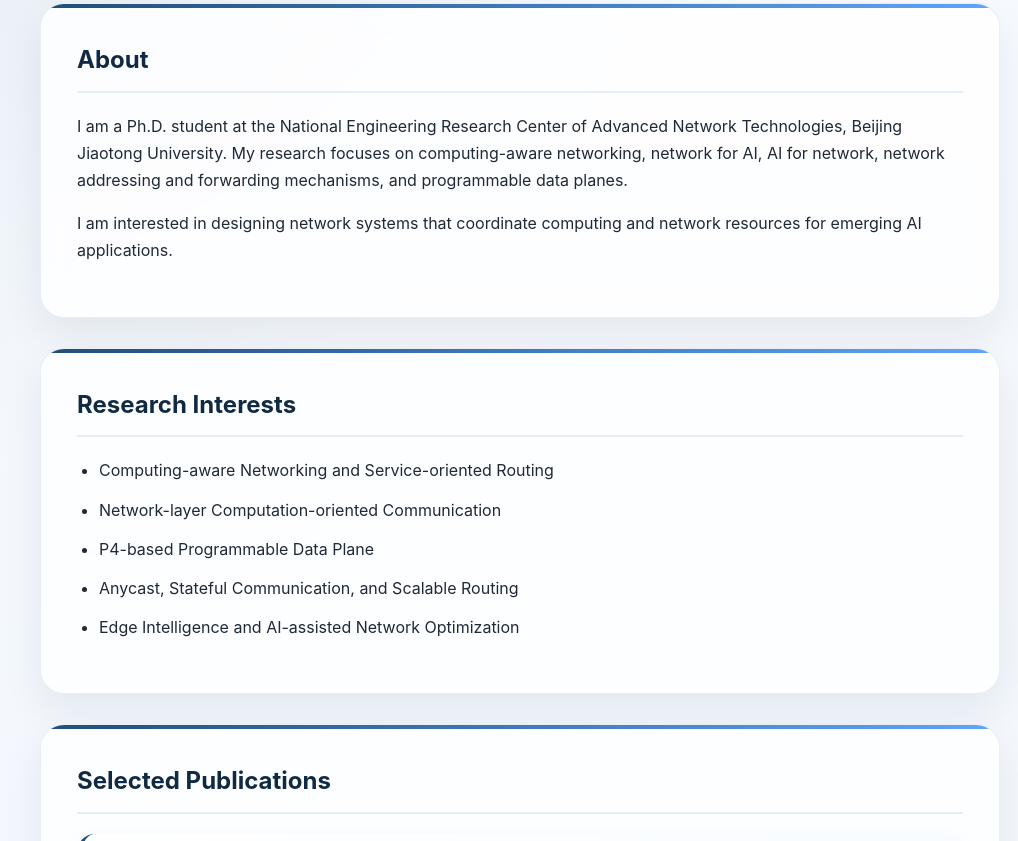
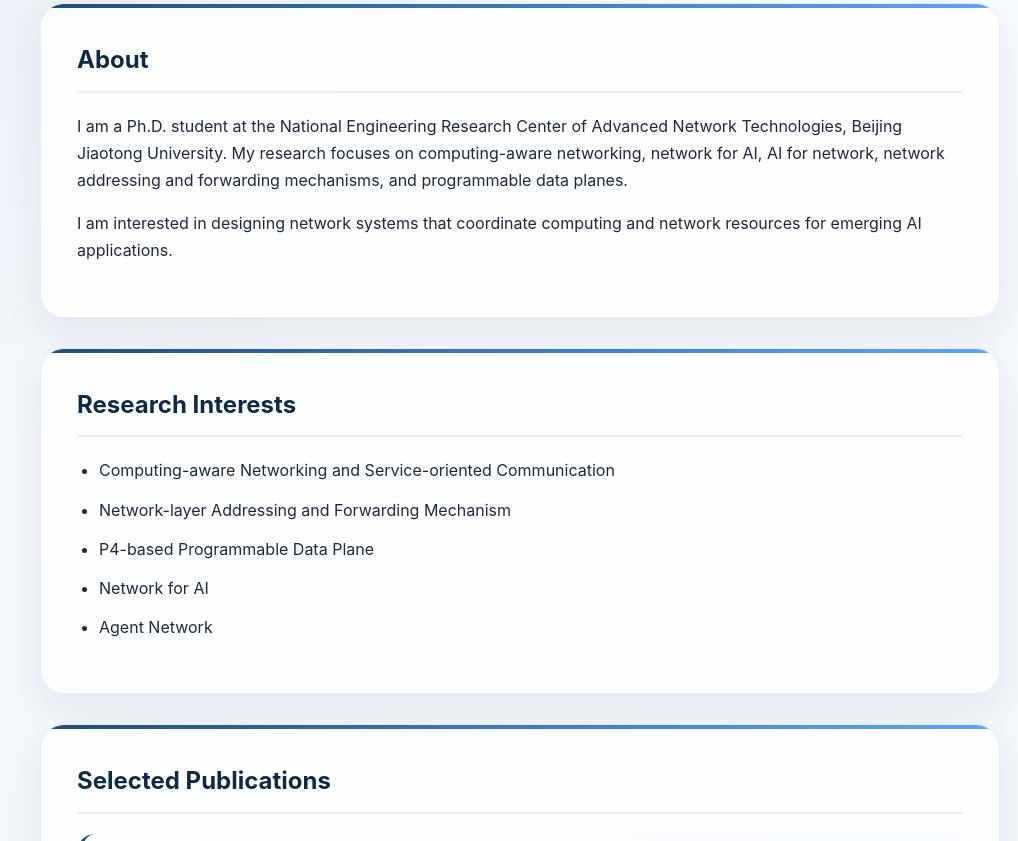
Before and after one commit to zhy1658858023/zhy1658858023.github.io, a plain HTML site: page index.html in a window 1280 px wide. Shown: the part 430-1271 px from the top of the page, without its empty margins (120-1138 px from the left). Drawn offline with Linux system fonts and the light colour scheme.

Commit message:
Update index.html

```diff
--- a/index.html
+++ b/index.html
@@ -407,11 +407,11 @@
     <section id="research">
       <h2>Research Interests</h2>
       <ul>
-        <li>Computing-aware Networking and Service-oriented Routing</li>
-        <li>Network-layer Computation-oriented Communication</li>
+        <li>Computing-aware Networking and Service-oriented Communication</li>
+        <li>Network-layer Addressing and Forwarding Mechanism</li>
         <li>P4-based Programmable Data Plane</li>
-        <li>Anycast, Stateful Communication, and Scalable Routing</li>
-        <li>Edge Intelligence and AI-assisted Network Optimization</li>
+        <li>Network for AI</li>
+        <li>Agent Network</li>
       </ul>
     </section>
 
```
